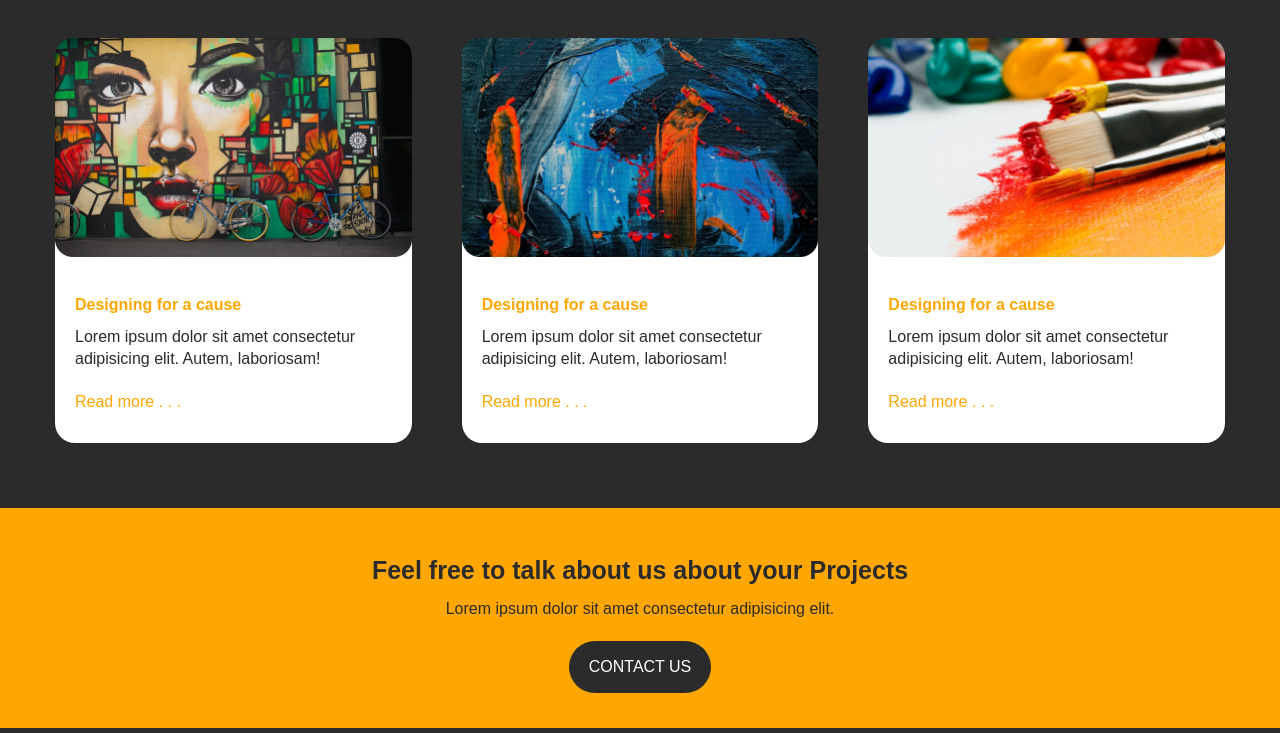
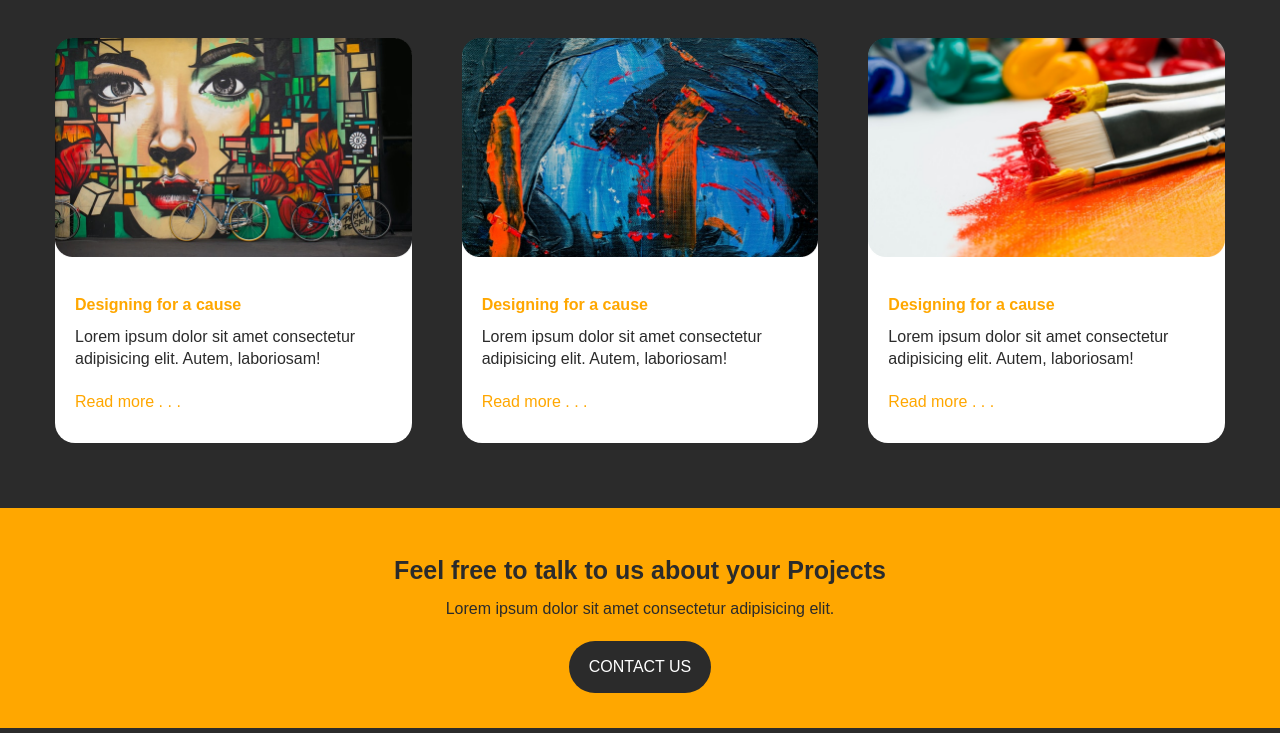
Before and after one commit to le-bron-the-goat/basic-cvd, a plain HTML site: page index.html in a window 1280 px wide. Shown: the part 2032-2765 px from the top of the page. Drawn offline with Linux system fonts and the light colour scheme.

Commit message:
index.html

```diff
--- a/index.html
+++ b/index.html
@@ -142,7 +142,7 @@
   <div class="container">
     <div class="free__wrapper">
       <div class="free__text">
-        <h2>Feel free to talk about us about your Projects</h2>
+        <h2>Feel free to talk to us about your Projects</h2>
         <p>Lorem ipsum dolor sit amet consectetur adipisicing elit.</p>
         <a href="" class="btn bg--dark">CONTACT US</a>
       </div>
```
